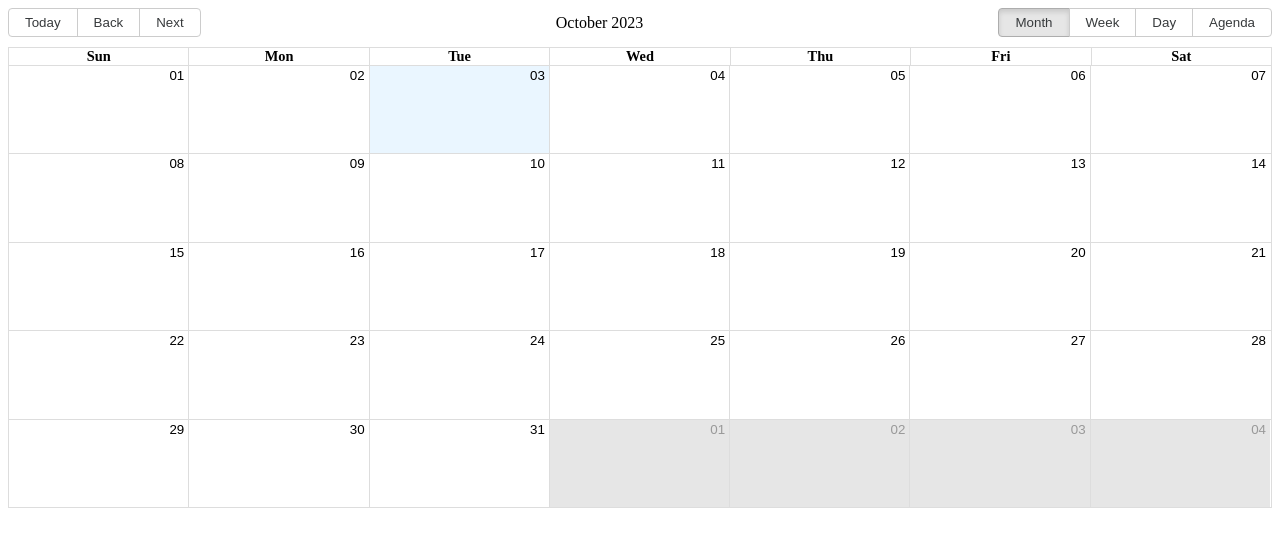
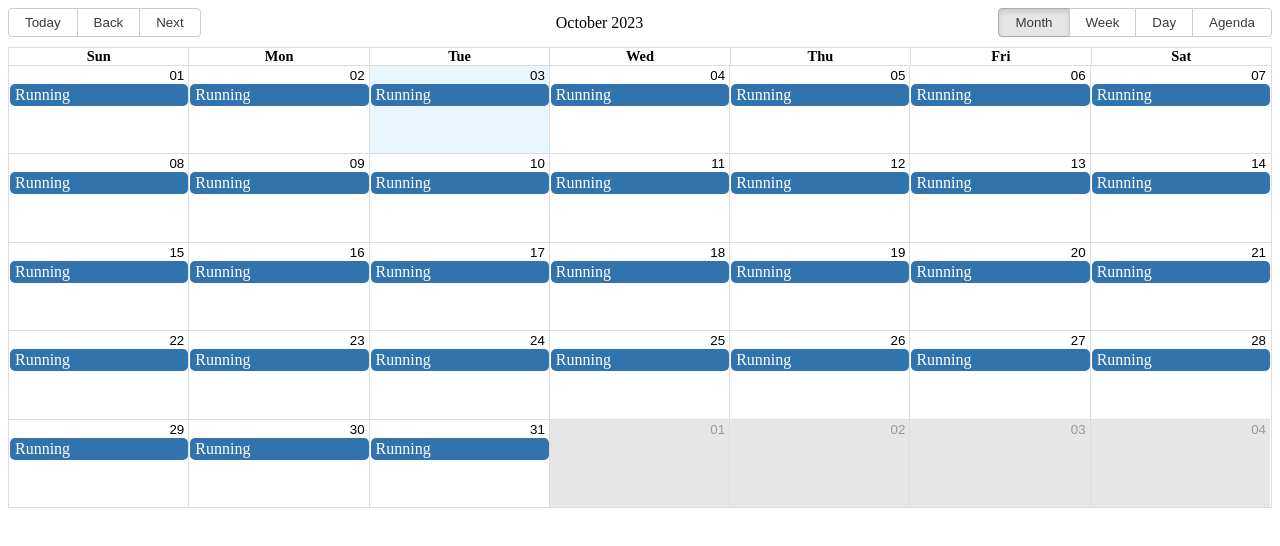
Before and after one commit to CullsGit/cull-cal, a React (Create React App) app: page / in a window 1280 px wide. Shown: the top 546 px of the page. Built offline with nearby package versions, Linux system fonts and the light colour scheme.

Commit message:
add event for everyday of the month

```diff
--- a/src/components/Calendar.js
+++ b/src/components/Calendar.js
@@ -1,15 +1,39 @@
 import React from "react";
-import "react-big-calendar/lib/css/react-big-calendar.css";
 import { Calendar as BigCalendar, momentLocalizer } from "react-big-calendar";
 import moment from "moment/moment";
 
 const localizer = momentLocalizer(moment);
 
+const generateEvents = (month, year) => {
+  const numDaysInMonth = moment(`${year}-${month}`, "YYYY-M").daysInMonth();
+  const events = [];
+
+  for (let day = 1; day <= numDaysInMonth; day++) {
+    const startDate = moment(`${year}-${month}-${day} 00:00`, "YYYY-M-D HH:mm");
+    const endDate = moment(`${year}-${month}-${day} 23:59`, "YYYY-M-D HH:mm");
+
+    events.push({
+      title: "Running",
+      start: startDate.toDate(),
+      end: endDate.toDate(),
+    });
+  }
+
+  return events;
+};
+
 const Calendar = () => {
+  const today = moment();
+
+  const year = today.year();
+  const month = today.month() + 1;
+
+  const events = generateEvents(month, year);
   return (
     <>
       <BigCalendar
         localizer={localizer}
+        events={events}
         startAccessor="start"
         endAccessor="end"
         style={{ height: 500 }}
--- a/src/index.js
+++ b/src/index.js
@@ -1,6 +1,7 @@
 import React from "react";
 import ReactDOM from "react-dom/client";
 import App from "./App";
+import "react-big-calendar/lib/css/react-big-calendar.css";
 
 const root = ReactDOM.createRoot(document.getElementById("root"));
 root.render(
```
